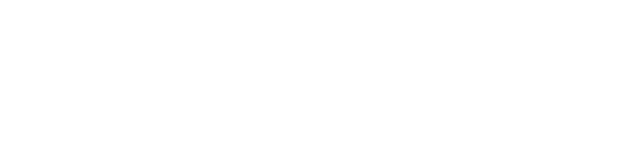
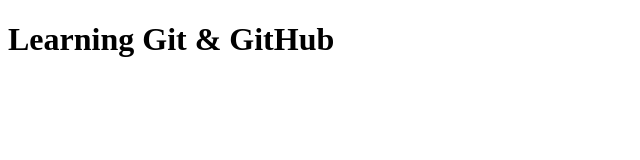
Before and after one commit to tomyrodeghiero/LearningGit2, a plain HTML site: page index.html in a window 1280 px wide. Shown: the whole page, without its empty margins (0-640 px from the left). Drawn offline with Linux system fonts and the light colour scheme.

Commit message:
I add basic structure of HTML

```diff
--- a/index.html
+++ b/index.html
@@ -6,5 +6,7 @@
         <meta name="viewport" content="width=device-width, initial-scale=1.0" />
         <title>Git</title>
     </head>
-    <body></body>
+    <body>
+        <h1>Learning Git & GitHub</h1>
+    </body>
 </html>
```
